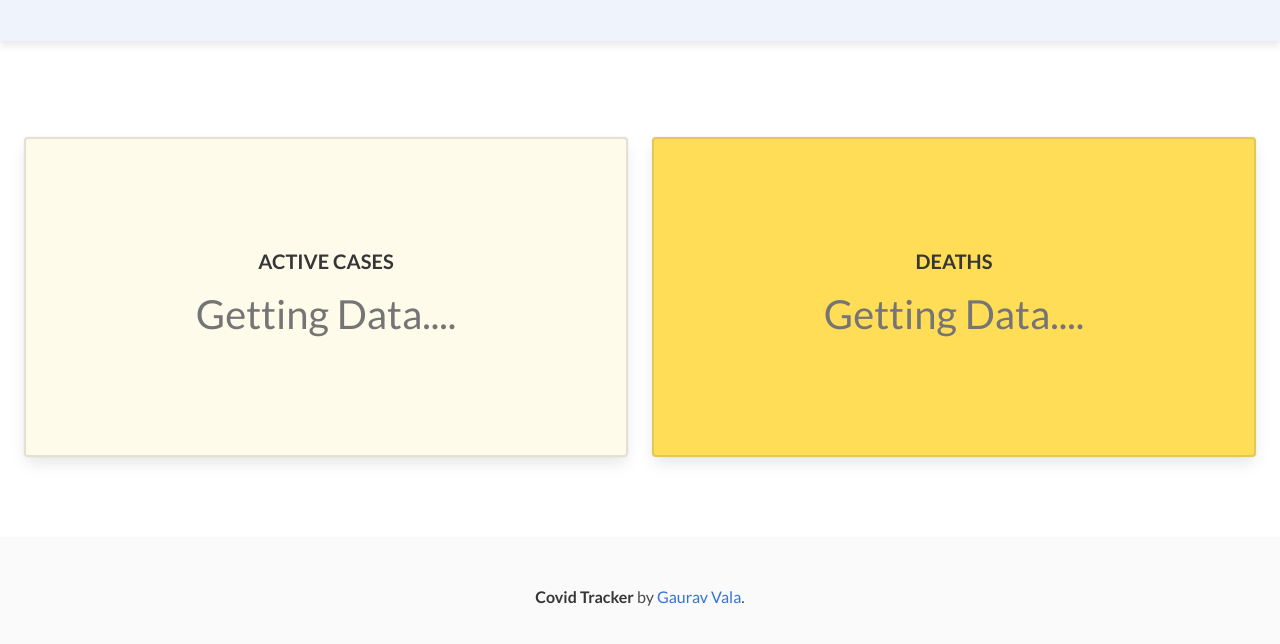
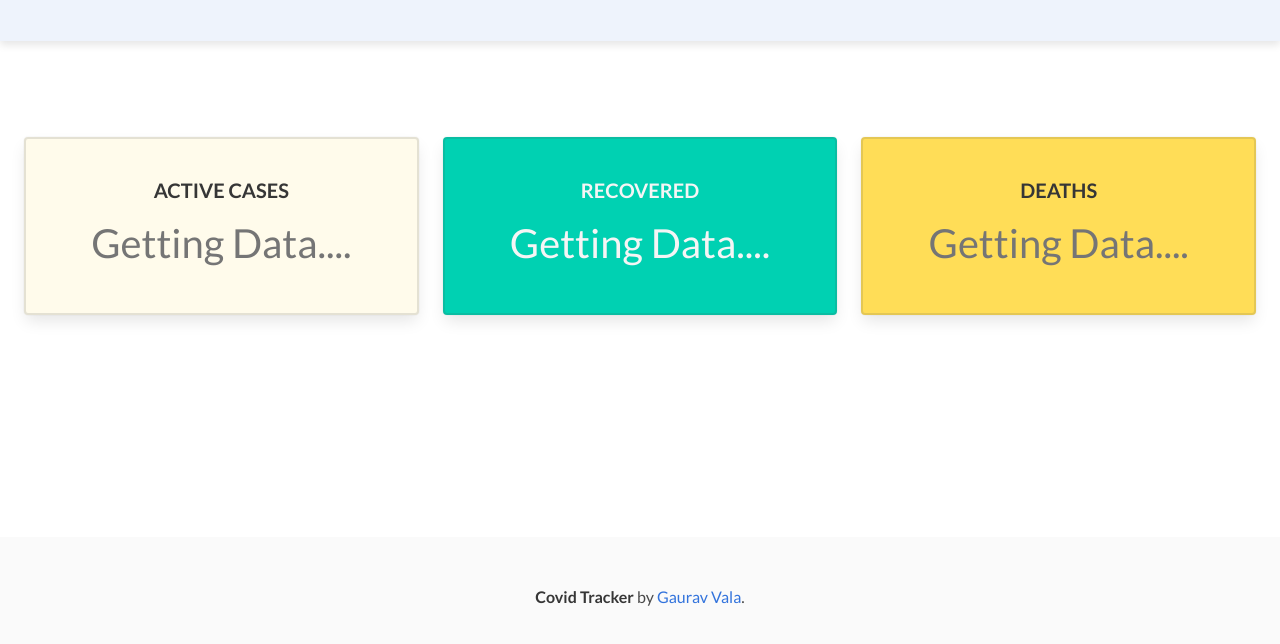
Before and after one commit to Gaurav492/covid-tracker, a plain HTML site: page index.html in a window 1280 px wide. Shown: the part 370-1014 px from the top of the page. Drawn offline with Linux system fonts and the light colour scheme; no server answers.

Commit message:
recovered data shown

```diff
--- a/app.js
+++ b/app.js
@@ -1,5 +1,6 @@
 let active_cases = document.querySelector('.active_cases');
 let deaths = document.querySelector('.deaths');
+let recovered = document.querySelector('.recovered');
 let last_updated = document.querySelector('.last_updated');
 
 // let select = document.querySelector('select');
@@ -36,6 +37,7 @@ function apiData(){
                     active_cases.innerHTML = numberWithCommas(state.active);
                     deaths.innerHTML = numberWithCommas(state.deaths);
                     last_updated.innerHTML = `Last updated - ${state.lastupdatedtime}`;
+                    recovered.innerHTML = numberWithCommas(state.recovered);;
                 }
                 // select.innerHTML = options;
             });
--- a/index.html
+++ b/index.html
@@ -25,12 +25,22 @@
     </div> -->
 
     <div class="columns px-5 has-text-centered section section-main">
-        <div class="column is-half">
+        <div class="column">
             <div class="card has-background-warning-light is-flex is-justify-content-center is-align-items-center">
                 <div class="card-content">
                     <div class="content p-4">
                         <h2 class="is-uppercase is-size-5 has-text-dark">Active Cases</h2>
                         <p id="data" class="active_cases is-size-2">Getting Data....</p>
+                    </div>
+                </div>
+            </div>
+        </div>
+        <div class="column">
+            <div class="card has-background-primary is-flex is-justify-content-center is-align-items-center">
+                <div class="card-content">
+                    <div class="content p-4">
+                        <h2 class="is-uppercase is-size-5 has-text-light">Recovered</h2>
+                        <p class="is-size-2 recovered has-text-light" id="data">Getting Data....</p>
                     </div>
                 </div>
             </div>
--- a/style.css
+++ b/style.css
@@ -21,7 +21,7 @@ body{
 
 .card{
     border: 2px solid #46464625;
-    height: 20em;
+    /* height:20em; */
 }
 
 .card-content p{
```
